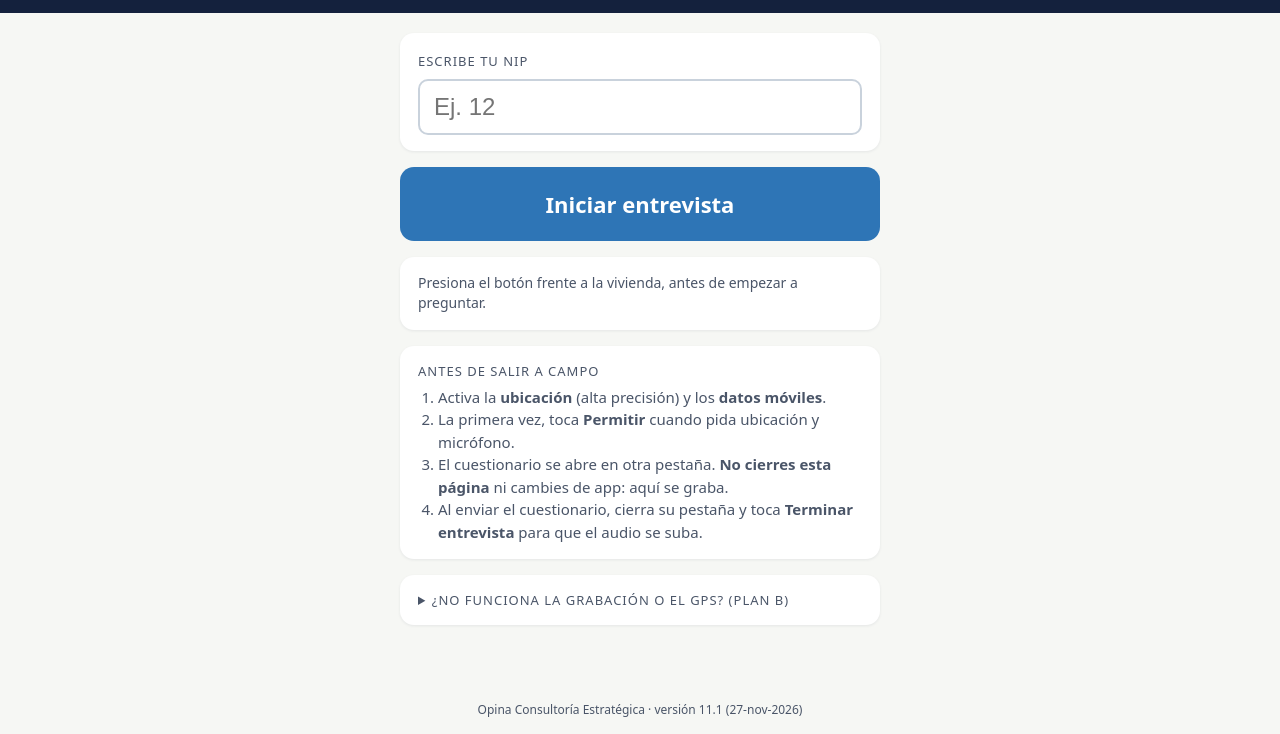
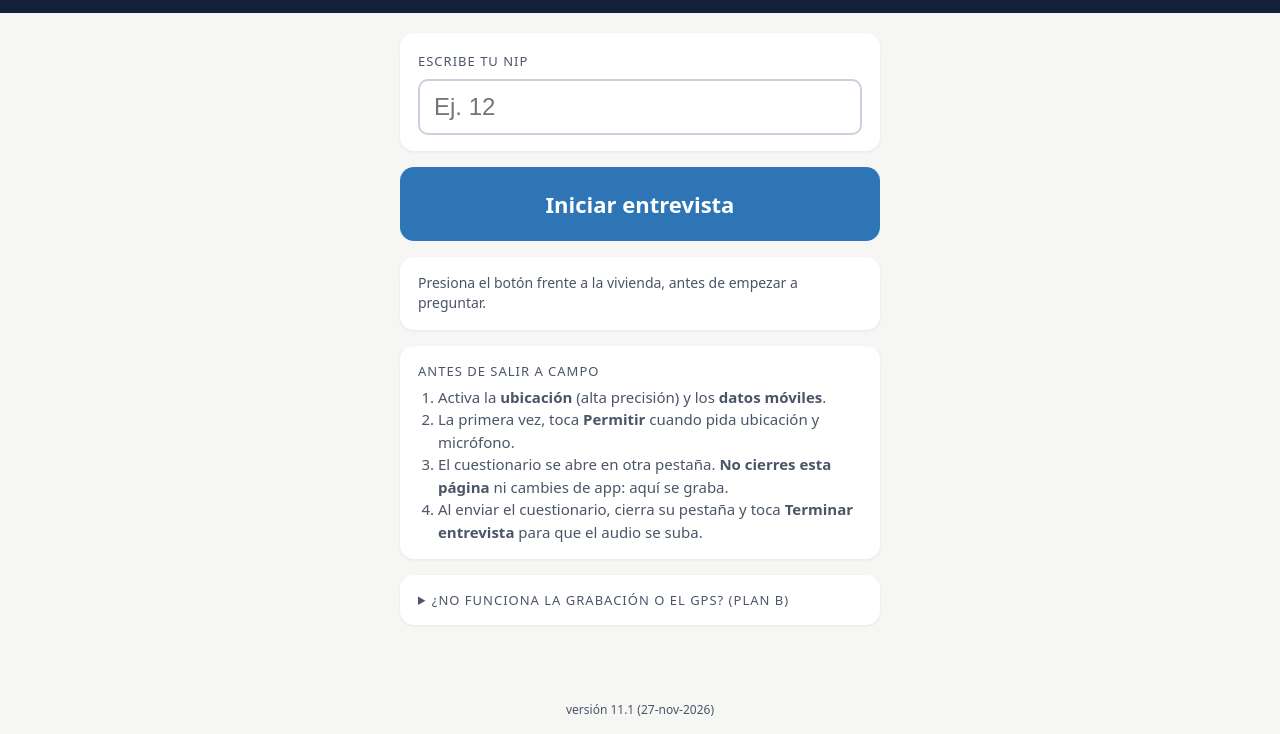
Before and after one commit to Galo5812/Encuesta, a plain HTML site: page index.html in a window 1280 px wide. Shown: the part 73-807 px from the top of the page. Drawn offline with Linux system fonts and the light colour scheme.

Commit message:
Update index.html

```diff
--- a/index.html
+++ b/index.html
@@ -112,7 +112,7 @@
     </details>
     <p class="meta" id="contador"></p>
   </main>
-  <footer>Opina Consultoría Estratégica · versión 11.1 (27-nov-2026)</footer>
+  <footer>versión 11.1 (27-nov-2026)</footer>
 </section>
 
 <!-- ===================== Pantalla 2: entrevista ===================== -->
```
